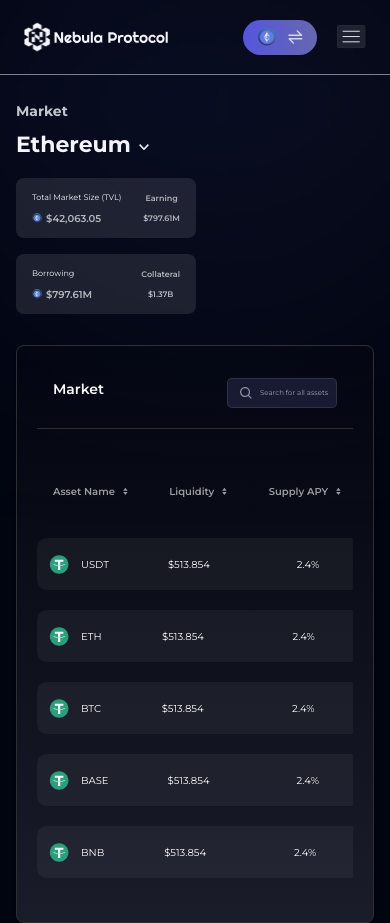
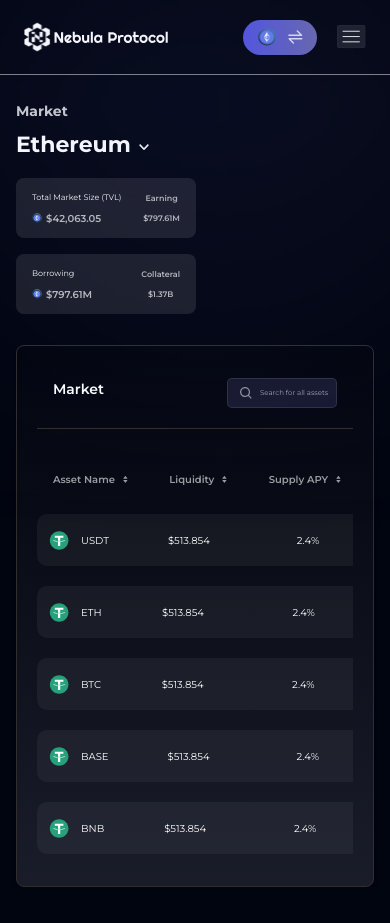
Before and after one commit to Ifenna-Pascal/nebular-dashboard, a Next.js app: page /market in a window 390 px wide. After the commit the page ends 887 px from the top, so only its background shows below. Built offline with nearby package versions, Linux system fonts and the light colour scheme.

Commit message:
worked on the single market page

```diff
--- a/src/app/components/tables/MarketTable.tsx
+++ b/src/app/components/tables/MarketTable.tsx
@@ -32,7 +32,7 @@ const Table = () => {
         </div>
 
         <div className="overflow-auto ">
-          <table className="min-w-[700px]  lg:min-w-full mt-0 lg:mt-4 border-separate border-spacing-y-6">
+          <table className="min-w-[700px]  lg:min-w-full mt-0 lg:mt-4 border-separate border-spacing-y-3 md:border-spacing-y-6">
             <thead className="">
               <tr className="h-[45px] lg:h-[85px] mt-4 lg:mt-0 flex items-center justify-between px-4  ">
                 {[
```
